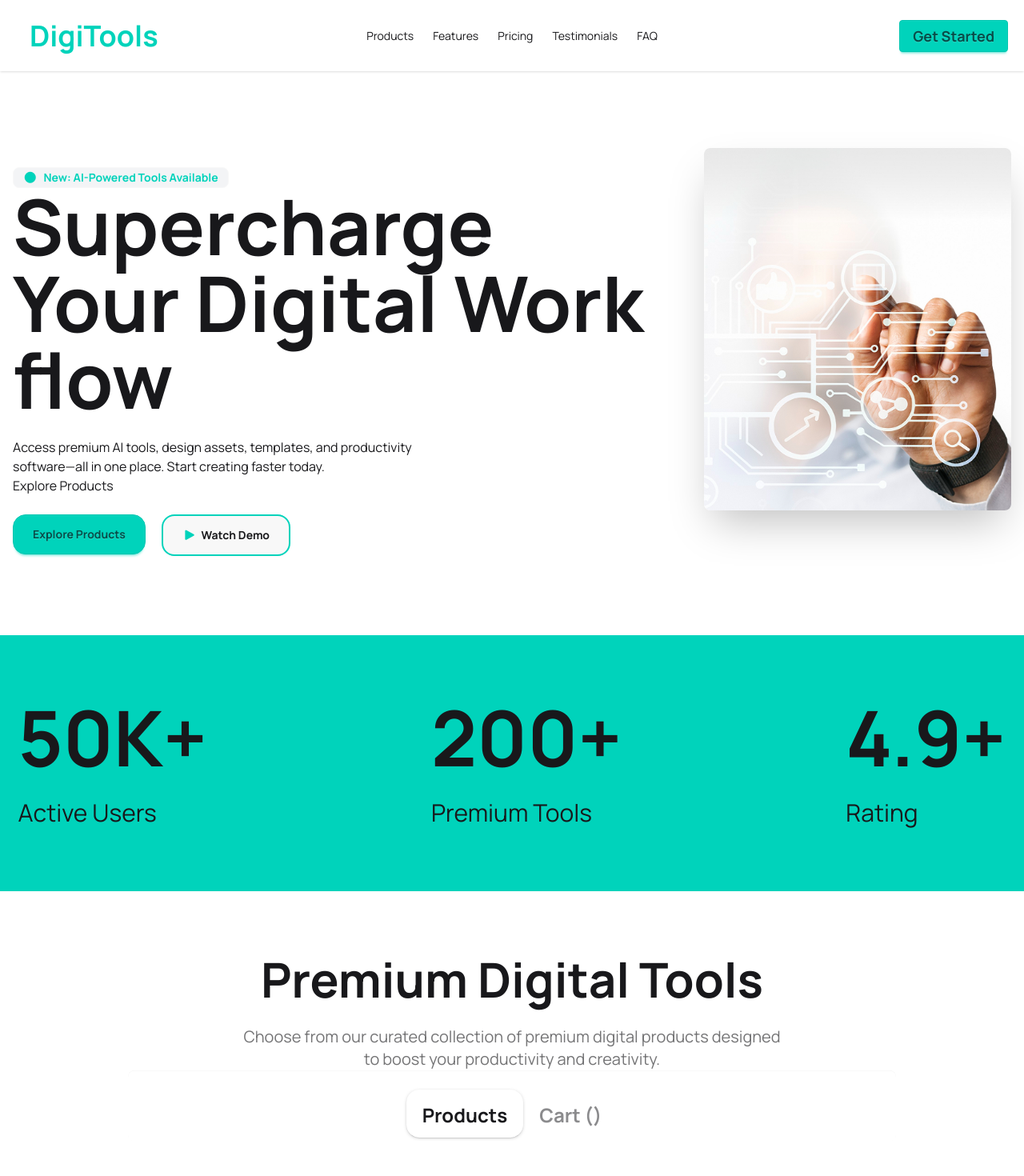
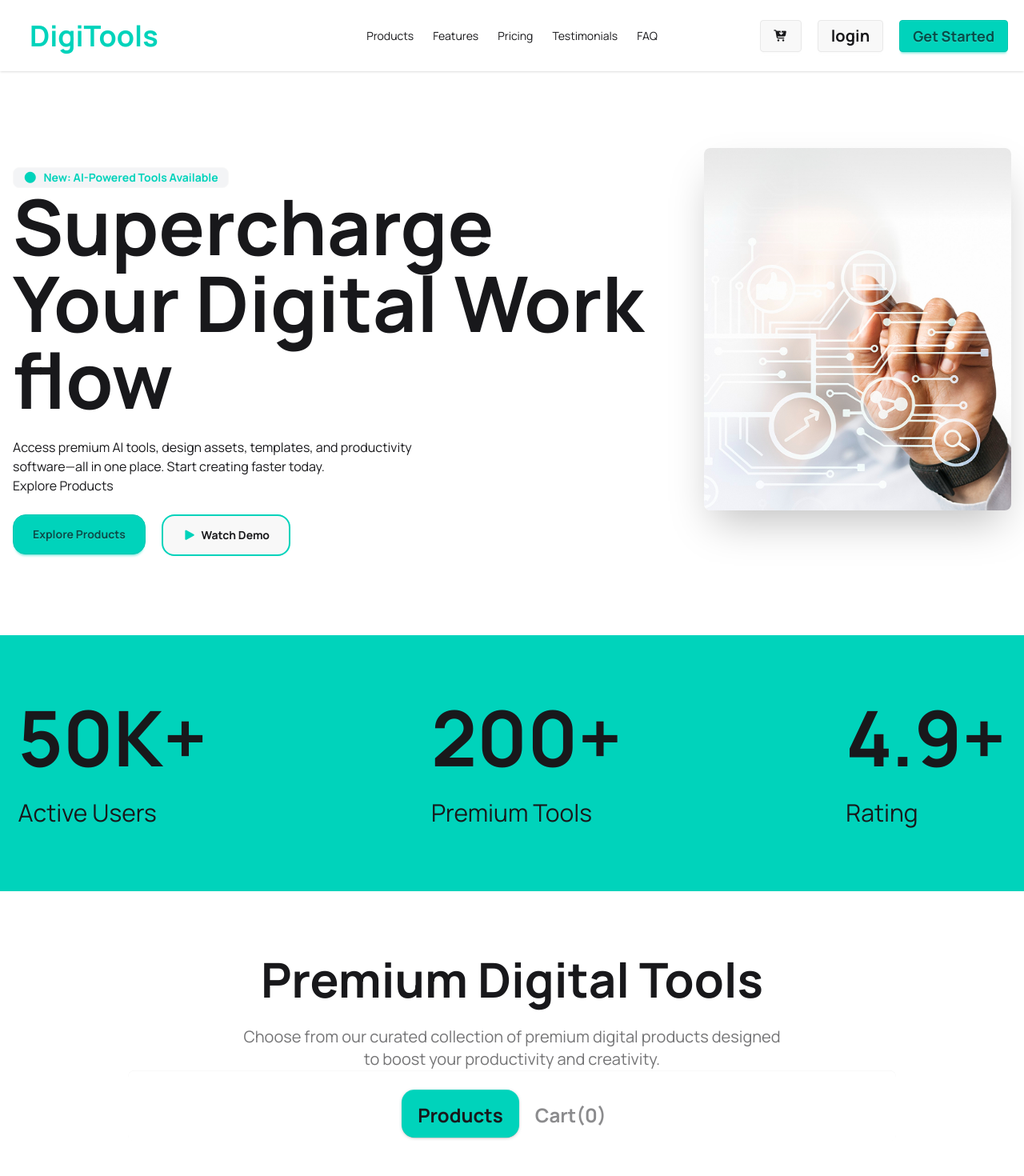
Before and after one commit to Rubelhasan29/DigiTools-Platform, a React (Vite) app: page / in a window 1280 px wide. Shown: the top 1470 px of the page at 80% size. Built offline with nearby package versions, Linux system fonts and the light colour scheme.

Commit message:
Build the funtion of toggleing the btn and the count of add to cart show in the navbar and in the cart btn

```diff
--- a/src/App.jsx
+++ b/src/App.jsx
@@ -1,5 +1,6 @@
-
+import { useState } from 'react'
 import './App.css'
+import Cart from './Component/Cart'
 import Footer from './Component/Footer'
 import Hero from './Component/Hero'
 import Navbar from './Component/Navbar'
@@ -18,12 +19,13 @@ const productsData = async () => {
 const productData = productsData()
 
 function App() {
+  const[cartLength, setCartLength] = useState([])
 
   return (
     <>
-      <Navbar></Navbar>
+      <Navbar cartLength={cartLength}></Navbar>
       <Hero></Hero>
-      <Tools productData={productData}></Tools>
+      <Tools productData={productData} setCartLength={setCartLength}></Tools>
       <Steps></Steps>
       <Pricing/>
       <Transform/>
--- a/src/Component/Card.jsx
+++ b/src/Component/Card.jsx
@@ -1,9 +1,10 @@
 import React, { useState } from 'react';
 
-const Card = ({ data }) => {
+const Card = ({ data, carts , setCarts }) => {
     const [isAdded, setIsAdded] = useState(false)
     const handleByeBtn = () => {
         setIsAdded(true)
+        setCarts ([...carts, data])
     }
     const badgeColor = {
         new:"bg-green-200",
--- /dev/null
+++ b/src/Component/Cart.jsx
@@ -0,0 +1,55 @@
+import React from 'react';
+
+const Cart = ({ carts, setCarts }) => {
+    const totalPrice = carts.reduce((sum, item) => sum + item.price, 0)
+    const handlePayment = () => {
+        setCarts([])
+    }
+    return (
+        <div className="max-w-10/12 mx-auto">
+            <h1 className="text-5xl font-bold ">All Cart</h1>
+
+            {
+                carts.length === 0 ? <p className="text-2xl font-bold text-center">Your cart is empty</p> : <div className="max-w-10/12 mx-auto ">
+                    {carts.map(item => <div className="max-w-10/12 mx-auto flex justify-center">
+                        <div className="card bg-base-100 w-full shadow-sm mt-10">
+                            <div className="">
+                                <div className="flex gap-7 justify-between items-center p-7">
+                                    <div className="flex gap-7">
+                                        <div>
+                                            <img className="h-15 w-15" src={item.image} alt="" />
+                                        </div>
+                                        <div className="flex flex-col gap-2">
+                                            <h3 className="text-xl font-bold">{item.title}</h3>
+                                            <p className="font-bold">${item.price}/month</p>
+                                        </div>
+
+                                    </div>
+
+                                    <div className="card-actions justify-end  ">
+                                        <button className="btn btn-error text-white">Remove</button>
+                                    </div>
+
+                                </div>
+                            </div>
+                        </div></div>)}
+                    <div className="max-w-10/12 mx-auto bg-green-100 mt-10 flex justify-between items-center p-6 rounded-xl">
+                        <div>
+                            <h1 className="max-w-10/12 mx-auto bg-green-100 font-bold text-xl">Total:</h1>
+                        </div>
+                        <div>
+                            <p className="font-bold text-xl">${totalPrice}</p>
+                        </div>
+                    </div>
+                    <div className="px-28 mt-10">
+                        <button onClick={() => handlePayment()} className=" w-full btn btn-accent font-bold text-2xl p-6">Proceed to Checkout</button>
+                    </div>
+                </div>
+            }
+
+        </div>
+
+    );
+};
+
+export default Cart; Cart
--- a/src/Component/Navbar.jsx
+++ b/src/Component/Navbar.jsx
@@ -1,6 +1,6 @@
 import React from 'react';
 
-const Navbar = () => {
+const Navbar = ({ cartLength }) => {
     return (
         <section className="shadow-sm lg:p-3">
             <div className="navbar bg-base-100">
@@ -31,7 +31,23 @@ const Navbar = () => {
                     </ul>
                 </div>
                 <div className="navbar-end">
-                    <a className="btn btn-accent text-lg font-bold">Get Started</a>
+                    <div className="flex items-center gap-5">
+                        <div className="flex gap-5 items-center">
+                            <div>
+                                <div className="indicator">
+
+                                    {cartLength > 0 ? <span className="indicator-item badge badge-secondary">{cartLength}</span> : null}
+                                    <button className="btn"><i className="fa-solid fa-cart-arrow-down"></i></button>
+                                </div>
+
+                            </div>
+                            <div>
+                                <button className="btn font-bold text-xl">login</button>                            </div>
+                        </div>
+                        <div>
+                            <a className="btn btn-accent text-lg font-bold">Get Started</a>
+                        </div>
+                    </div>
                 </div>
             </div>
         </section>
--- a/src/Component/Pricing.jsx
+++ b/src/Component/Pricing.jsx
@@ -2,12 +2,12 @@ import React from 'react';
 
 const Pricing = () => {
     return (
-        <div className="max-w-10/12 mx-auto text-center space-y-8 mb-32 mt-32"  >
+        <div className="max-w-10/12 mx-auto text-center space-y-8 mb-32 mt-32 "  >
             <div className="space-y-3">
                 <h1 className="text-7xl font-bold">Simple, Transparent Pricing</h1>
                 <p className="text-xl opacity-60">Choose the plan that fits your needs. Upgrade or downgrade anytime.</p>
             </div>
-            <div className="flex gap-10 justify-center">
+            <div className="flex-col gap-10 justify-center space-y-10 lg:grid grid-cols-3 ">
                 <div className="card w-96 bg-base-100 shadow-sm">
                     <div className="card-body">
                         <div className="text-start space-y-6">
@@ -46,7 +46,7 @@ const Pricing = () => {
 
                 <div className="card w-96 bg-accent shadow-sm">
                     <div className="card-body">
-                    <h1 className="bg-yellow-300 px-8 py-1 rounded-full absolute bottom-123 right-29">Most Popular</h1>
+                    <h1 className="bg-yellow-300 px-8 py-1 rounded-full absolute bottom-115  lg:bottom-114 right-29">Most Popular</h1>
                         <div className="text-start space-y-6">
                             <div>
                                 <h2 className="text-3xl font-bold ">Pro</h2>
--- a/src/Component/Tools.jsx
+++ b/src/Component/Tools.jsx
@@ -1,26 +1,38 @@
-import React, { use } from 'react';
+import React, { use, useEffect, useState } from 'react';
 import Card from './Card';
+import Cart from './Cart';
 
-const Tools = ({ productData }) => {
+const Tools = ({ productData,setCartLength }) => {
     const data2 = use(productData)
     const data = data2.products
+
+    const [currentTab, setCurrentTab] = useState("product")
+    const [carts, setCarts] = useState([])
+    useEffect(() => {
+        setCartLength(carts.length)
+    }, [carts, setCartLength])
     return (
-        <div className="max-w-9/12 mx-auto text-center mt-20 mb-50">
+        <>
+            <div className="max-w-9/12 mx-auto text-center mt-20 mb-20">
                 <div className="">
                     <h2 className="text-6xl font-bold pb-7">Premium Digital Tools</h2>
                     <p className="text-xl opacity-60">Choose from our curated collection of premium digital products designed <br /> to boost your productivity and creativity.</p>
                     {/* name of each tab group should be unique */}
                     <div className="tabs tabs-box justify-center bg-transparent pt-6 ">
-                    <input type="radio" name="my_tabs_1" className="tab px-5 text-2xl font-bold rounded-2xl pb-11 pt-4" aria-label="Products" defaultChecked />
-                    <input type="radio" name="my_tabs_1" className="tab px-5 text-2xl font-bold rounded-2xl pb-11 pt-4" aria-label="Cart ()" />
+                        <input type="radio" name="my_tabs_1" className={`tab px-5 text-2xl font-bold rounded-2xl pb-11 pt-4 ${currentTab === "product" ? "bg-accent" : ""
+                            }`} aria-label="Products" defaultChecked onClick={() => setCurrentTab("product")} />
+                        <input type="radio" name="my_tabs_1" className={`tab px-5 text-2xl font-bold rounded-2xl pb-11 pt-4 ${currentTab === "cart" ? "bg-accent" : ""
+                            }`} aria-label={`Cart(${carts.length})`} onClick={() => setCurrentTab("cart")} />
                     </div>
                 </div>
-            <div className="grid grid-cols-1 gap-10 mt-20 lg:grid-cols-3">
+                {currentTab === "product" && <div className="grid grid-cols-1 gap-10 mt-20 lg:grid-cols-3">
                     {
-                    data.map(item => <Card key={item.id} data={item}></Card>)
+                        data.map(item => <Card key={item.id} data={item} carts={carts} setCarts={setCarts}></Card>)
                     }
+                </div>}
             </div>
-        </div>
+            {currentTab === "cart" && <Cart carts={carts} setCarts={setCarts} />}
+        </>
     );
 };
 
--- a/src/Component/Transform.jsx
+++ b/src/Component/Transform.jsx
@@ -2,9 +2,9 @@ import React from 'react';
 
 const Transform = () => {
     return (
-        <div className="bg-accent mt-15 text-center space-y-20 lg:text-start lg:flex justify-center gap-70 p-32">
+        <div className="bg-accent mt-15 text-center space-y-20 lg:text-start lg:flex justify-center gap-70 p-15 lg:p-32">
             <div>
-                <h1 className="text-6xl lg:text-6xl font-bold">Ready to Transform Your Workflow?</h1>
+                <h1 className="text-2xl lg:text-6xl font-bold">Ready to Transform Your Workflow?</h1>
                 <p className="py-6 text-center">
                     Join thousands of professionals who are already using Digitools to work smarter. <br /> Start your free trial today.
                 </p>
```
Also changed, not shown: src/Component/Steps.jsx (+6 -3 lines). Lines whose indentation alone changed are shown as unchanged.
